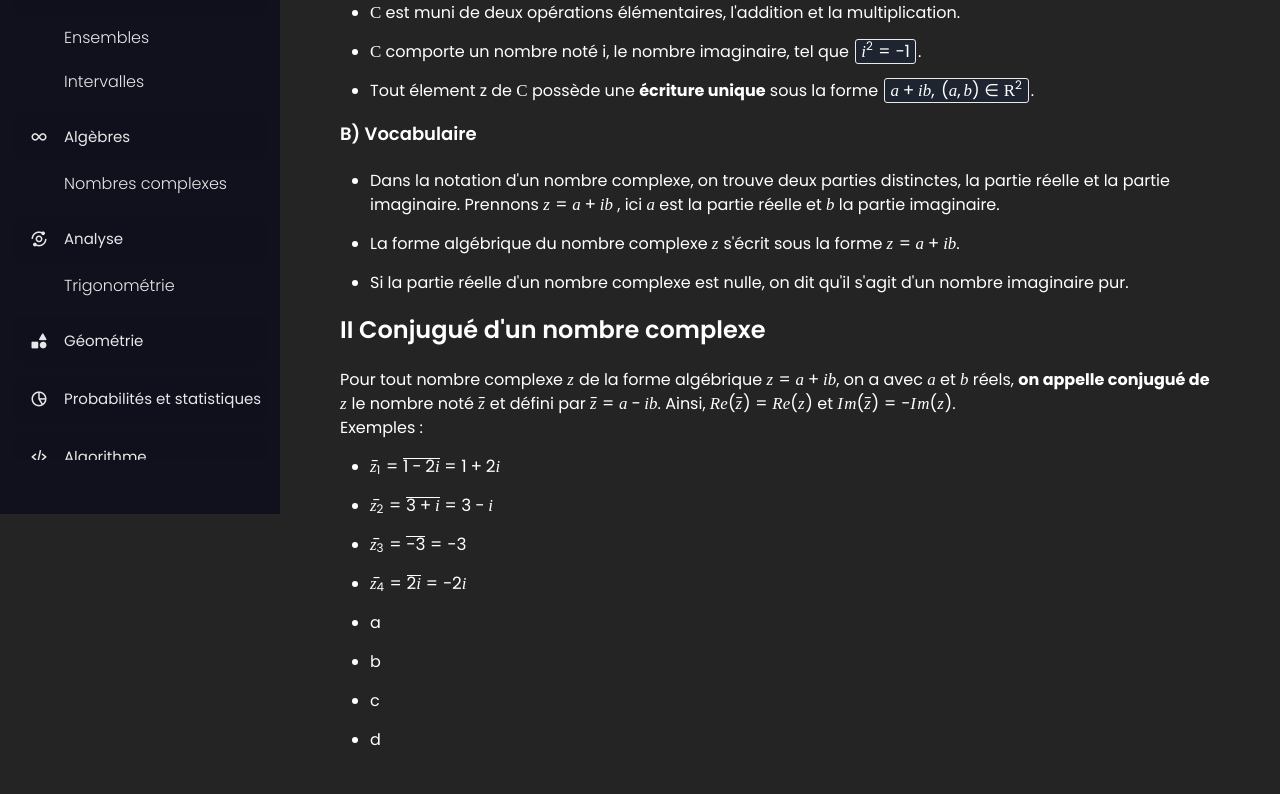
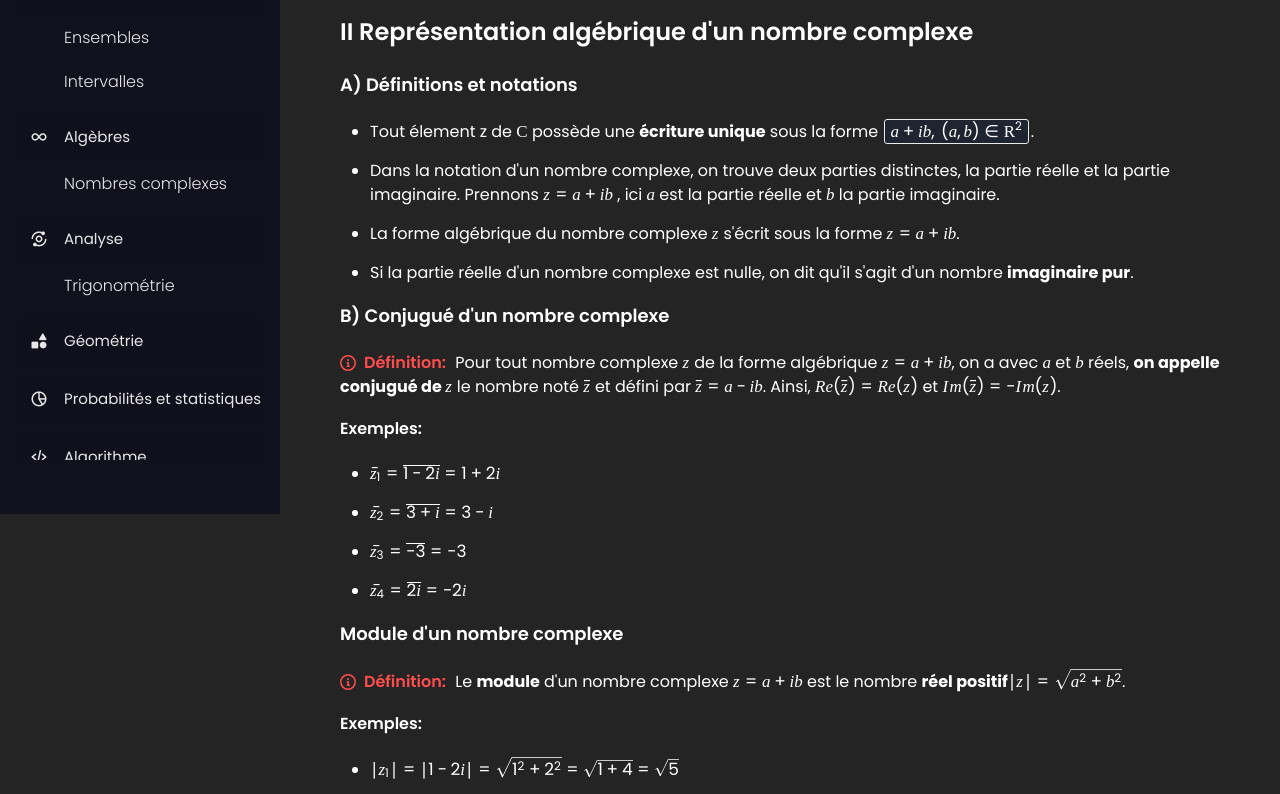
Before and after one commit to Smaug6739/docs-old, a Vue app: page /maths/algebres/nombres_complexes in a window 1280 px wide. Shown: the part 286-1080 px from the top of the page. Built offline with nearby package versions, Linux system fonts and the light colour scheme; a web font is replaced by a local one.

Commit message:
Updates complexs

```diff
--- a/src/views/maths/algebres/nombres_complexes.vue
+++ b/src/views/maths/algebres/nombres_complexes.vue
@@ -3,28 +3,28 @@
 <template>
   <main>
     <h1>Nombres complexes</h1>
-    <h2>I Définitions et notations</h2>
-    <h3>A) Théorème</h3>
+    <hr>
+    <h2>I Théorème</h2>
     <ul>
       <li>On admet l'existance d'un ensemble de nombres appelé <strong>nombres complexes</strong> :
         <katex src="\mathbb{C}" />, contenant
         <katex src="\mathbb{R}" /> l'ensemble de tous les réels.
       </li>
-      <li>
-        <katex src="\mathbb{C}" /> est muni de deux opérations élémentaires, l'addition et la multiplication.
-      </li>
+
       <li>
         <katex src="\mathbb{C}" /> comporte un nombre noté i, le nombre imaginaire, tel que
         <code> <katex src="i ^2 = - 1" /></code>.
       </li>
-      <li>Tout élement z de
+    </ul>
+    <h2>II Représentation algébrique d'un nombre complexe</h2>
+    <h3>A) Définitions et notations</h3>
+    <ul>
+
+      <li> Tout élement z de
         <katex src="\mathbb{C}" /> possède une <strong>écriture unique</strong> sous la forme
         <code> <katex src=" a + ib,\:(a
         ,b) \in \mathbb{R}^2" /></code>.
       </li>
-    </ul>
-    <h3>B) Vocabulaire</h3>
-    <ul>
       <li>Dans la notation d'un nombre complexe, on trouve deux parties distinctes, la partie réelle et la partie
         imaginaire. Prennons
         <katex src="z = a +ib" /> , ici
@@ -37,11 +37,13 @@
         <katex src="z = a + ib" />.
       </li>
       <li>
-        Si la partie réelle d'un nombre complexe est nulle, on dit qu'il s'agit d'un nombre imaginaire pur.
+        Si la partie réelle d'un nombre complexe est nulle, on dit qu'il s'agit d'un nombre <strong>imaginaire
+          pur</strong>.
       </li>
     </ul>
-    <h2> II Conjugué d'un nombre complexe</h2>
-    <p>Pour tout nombre complexe
+    <h3>B) Conjugué d'un nombre complexe</h3>
+    <Info name="Définition:" color="red">
+      Pour tout nombre complexe
       <katex src="z" /> de la forme algébrique
       <katex src="z = a + ib" />, on a avec
       <katex src="a" /> et
@@ -52,9 +54,9 @@
       <katex src="\bar{z} = a - ib" />. Ainsi,
       <katex src="Re(\bar{z}) = Re(z)" /> et
       <katex src="Im(\bar{z}) = -Im(z)" />.
-      <br />
-      Exemples : <br />
-    <ul class="inline-list">
+    </Info>
+    <h4>Exemples:</h4>
+    <ul>
       <li>
         <katex src="\bar{z_1} = \overline{1-2i} = 1 + 2i" />
       </li>
@@ -68,17 +70,70 @@
         <katex src="\bar{z_4} = \overline{2i} = -2i" />
       </li>
     </ul>
-    <ul class="inline-list">
+    <h3>Module d'un nombre complexe</h3>
+    <Info name="Définition:" color="red">
+
+      Le <strong>module</strong> d'un nombre complexe
+      <katex src="z = a + ib" /> est le nombre <strong>réel positif</strong>
+      <katex src=" |z| = \sqrt{a^2 + b^2}" />.
+    </Info>
+    <h4>Exemples:</h4>
+    <ul>
       <li>
-        a
+        <katex src="|z_1| = |1-2i| = \sqrt{1^2+2^2} = \sqrt{1+4} = \sqrt{5}" />
       </li>
-      <li>b
+      <li>
+        <katex src="|z_2| = |3+i| = \sqrt{3^2+1^2} = \sqrt{10}" />
       </li>
-      <li>c
+      <li>
+        <katex src="|z_3| = |-3| = \sqrt{-3^2} = \sqrt{9} = 3" />
       </li>
-      <li>d
+      <li>
+        <katex src="|z_4| = |2i| = \sqrt{2^2} = \sqrt{4} = 2" />
       </li>
     </ul>
+    <h3>Opérations sur des nombres complexes</h3>
+    <h4>L'addition et la soustraction</h4>
+    <p>
+      <Info name="Propriété:">Les nombres complexes sont <strong>additifs</strong> et <strong>soustractifs</strong>. On
+        les additionne et on
+        les
+        soustrait de la même manière que des nombres appartenant à l'ensembles des réels
+        <katex src="\mathbb{R}" />.
+      </Info>
+    </p>
+    <p>
+      Exemple:
+      <katex src="z_1 + z_2 = (1 +2i) + (3 +i) = 1 - 2i + 3 3 i = 4-i" />
+    </p>
+    <h4>La multiplication</h4>
+    <p>
+      <Info name="Propriété:">La multiplication d'un nombre complexe par un nombre réel ou un nombre complexe suivent
+        les mêmes règles que
+        pour
+        l'ensemble des réels
+        <katex src="\mathbb{R}" /> avec
+        <katex src="i^2 = -1" />.
+      </Info>
+
+      <Warning name="Cas particulier:">
+        Lors d'une multiplication d'un nombre complexe
+        <katex src="z = a + ib" /> par son conjugué
+        <katex src="z \times \bar{z} = a^2 + b^2" />.
+      </Warning><br /><br />
+      Exemple:
+      <katex src="z_1 \times z_2 = (1 - 2i) \times (3 +i) = 3+i-6i-2i^2=3-5i+2=5-5i" />
+    </p>
+    <h4>La division de nombres complexes</h4>
+    <p>
+      <Info name="Propriété:">Le quotient de deux nombres complexes (avec un dénominateur non nul) est un nombre
+        complexe.</Info>
+    </p>
+    <p>
+      <i style="text-decoration: underline;">Méthode:</i> Pour mettre sous forme algébrique un quotient, l'idée est de
+      multiplier le numérateur et le dénominateur par le conjugué du dénominateur afin de transformer le dénominateur en
+      un nombre réel (
+      <katex src="\mathbb{R}" />).
     </p>
   </main>
 </template>
@@ -87,11 +142,15 @@
 
 import { defineComponent } from "vue";
 import katex from '../../../components/Math.vue';
+import Warning from '../../../components/common/Warning.vue';
+import Info from '../../../components/common/Info.vue';
 
 export default defineComponent({
   name: "NombresComplexes",
   components: {
-    katex
+    katex,
+    Warning,
+    Info
   },
 });
 </script>
```
